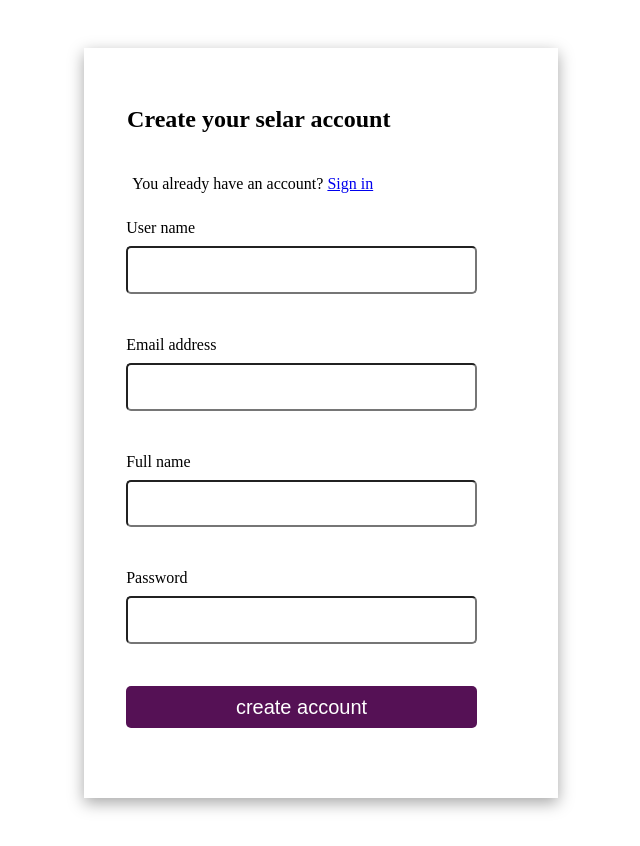
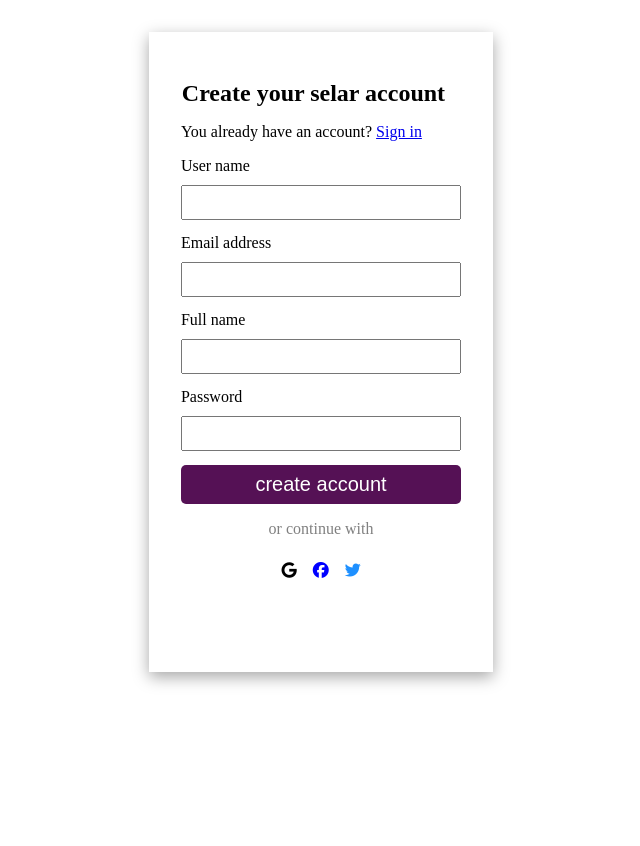
Before and after one commit to Asquare952/form-create-reg, a plain HTML site: page index.html in a window 1280 px wide. Shown: the whole page, without its empty margins (319-959 px from the left). After the commit the page ends 800 px from the top, so only its background shows below. Drawn offline with Linux system fonts and the light colour scheme.

Commit message:
add changes

```diff
--- a/index.html
+++ b/index.html
@@ -4,38 +4,57 @@
     <meta charset="UTF-8" />
     <meta http-equiv="X-UA-Compatible" content="IE=edge" />
     <meta name="viewport" content="width=device-width, initial-scale=1.0" />
-    <title>Document</title>
+    <title>Selar account</title>
+    <script src="https://use.fontawesome.com/548e1194c5.js"></script>
+    <link
+      rel="stylesheet"
+      href="path/to/font-awesome/css/font-awesome.min.css"
+    />
     <link rel="stylesheet" href="./style.css" />
   </head>
   <body>
-    <form>
-      <div id="holder">
-        <div>
+    <section class="wrapper">
+      <section class="container">
         <h2 id="tittle">Create your selar account</h2>
-        </div>
         <p id="sign">
           You already have an account? <a href="/sign in"> Sign in </a>
         </p>
-        <div>
+        <div class="inputs">
           <label for="user name">User name</label>
-          <input type="text" placeholder="" required/>
+          <input type="text" required />
         </div>
-        <div>
+        <div class="inputs">
           <label for="email address">Email address</label>
-          <input type="text" placeholder="" required/>
+          <input type="text" required />
         </div>
-        <div>
+        <div class="inputs">
           <label for="full name">Full name</label>
-          <input type="text" placeholder="" required/>
+          <input type="text" required />
         </div>
-        <div>
+        <div class="inputs">
           <label for="password">Password</label>
-          <input type="password" placeholder="" required/>
+          <input type="password" required />
         </div>
-        <div id="btn">
-          <button type="submit">create account</button>
+        <div id="btn-wrapper">
+          <button class="btn-signup">create account</button>
         </div>
+        <div class="or">
+          <p>or continue with</p>
         </div>
-    </form>
+        <div class="social-icon">
+          <ul class="list">
+            <li class="list-item">
+              <i class="fa fa-google" aria-hidden="true"></i>
+            </li>
+            <li class="list-item">
+              <i class="fa fa-facebook-official" aria-hidden="true"></i>
+            </li>
+            <li class="list-item">
+              <i class="fa fa-twitter" aria-hidden="true"></i>
+            </li>
+          </ul>
+        </div>
+      </section>
+    </section>
   </body>
 </html>
--- a/style.css
+++ b/style.css
@@ -3,40 +3,39 @@
     margin: 0;
     box-sizing: border-box;
 }
-form{
-    margin: 3rem;
+.wrapper{
+    display: flex;
+    justify-content: center;
     /* text-align: center; */
-    /* width: 100%; */
+    min-height: 80vh;
+    margin: 2rem;
 }
-#holder{
+.container{
     box-shadow: rgba(0, 0, 0, 0.35) 0px 5px 15px;
-    width: 40%;
-    height: 750px;
-    margin: 0 auto;
-    padding: 1rem;
+    /* width: 80%; */
+    padding: 2rem;
 }
 #tittle{
     padding: 1rem;
     padding-left: .9px;
 }
 #sign{
-    padding-left: 2rem;
-
+    margin-bottom: 1rem;
 }
-#holder > div{
-    padding: 1rem;
-    margin: 10px;
+.inputs{
+    display: flex;
+    flex-direction: column;
+    margin-bottom: 0.9rem;
 }
-#holder > div > input{
-    width: 90%;
-    padding: 0.9rem;
-    border-radius: 5px;
-    margin-top: 9px;
-    padding-left: 5rem;
+input{
+    padding: .5rem;
 }
-#btn button{
-    padding: .6rem;
-    width: 90%;
+label{
+    margin-bottom: 0.6rem;
+}
+.btn-signup{
+    padding: .5rem;
+    width: 100%;
     background-color: rgb(85, 17, 85);
     color: white;
     border-radius: 5px;
@@ -44,3 +43,38 @@ form{
     font-size: 20px;
     border: none;
 }
+.btn-wrapper{
+    margin-bottom: 3rem;
+}
+.or{
+    display: flex;
+    justify-content: center;
+    margin: 1rem;
+    color: gray;
+}
+.social-icon{
+    margin: 1.5rem;
+}
+.list{
+    list-style: none;
+    display: flex;
+    gap: 1rem;
+    justify-content: center;
+    cursor: pointer;
+    font-size: 1rem;
+}
+.fa-facebook-official {
+  color: blue;
+}
+.fa-twitter {
+  color: dodgerblue;
+}
+@media (mi-hight: 450px) {
+    .container{
+        margin: 1rem;
+    }
+    .list{
+        flex-wrap: wrap;
+        justify-content: center;
+    }
+}
```
Lines whose indentation alone changed are shown as unchanged.
